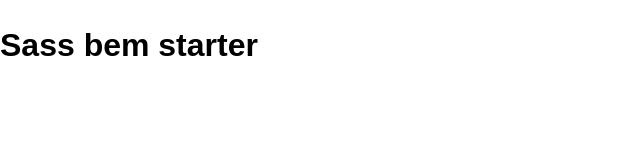
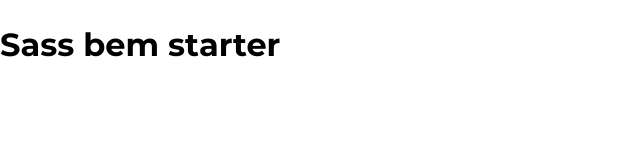
Before and after one commit to ulugbek15/movies, a plain HTML site: page index.html in a window 1280 px wide. Shown: the whole page, without its empty margins (0-640 px from the left). Drawn offline with nearby package versions, Linux system fonts and the light colour scheme; files that its build step writes are made by us from their sources.

Commit message:
Add fonts

```diff
--- a/scss/_fonts.scss
+++ b/scss/_fonts.scss
@@ -0,0 +1,26 @@
+/* montserrat-regular - latin */
+@font-face {
+   font-family: "Montserrat";
+   font-style: normal;
+   font-weight: 400;
+   src: url("../fonts/montserrat-v15-latin-regular.woff2") format("woff2"),
+      url("../fonts/montserrat-v15-latin-regular.woff") format("woff");
+}
+
+/* montserrat-500 - latin */
+@font-face {
+   font-family: "Montserrat";
+   font-style: normal;
+   font-weight: 500;
+   src: url("../fonts/montserrat-v15-latin-500.woff2") format("woff2"),
+      url("../fonts/montserrat-v15-latin-500.woff") format("woff");
+}
+
+/* montserrat-700 - latin */
+@font-face {
+   font-family: "Montserrat";
+   font-style: normal;
+   font-weight: 700;
+   src: url("../fonts/montserrat-v15-latin-700.woff2") format("woff2"),
+      url("../fonts/montserrat-v15-latin-700.woff") format("woff");
+}
--- a/scss/_general.scss
+++ b/scss/_general.scss
@@ -14,7 +14,7 @@
   height: 100%;
   padding: 0;
   margin: 0;
-  font-family: "Arial", sans-serif;
+  font-family: "Montserrat", "Arial", sans-serif;
   font-size: 16px;
   line-height: 1.5;
 }
```
Also changed, not shown: fonts/fonts.txt (deleted), fonts/montserrat-v15-latin-500.woff (added), fonts/montserrat-v15-latin-500.woff2 (added), fonts/montserrat-v15-latin-700.woff (added), fonts/montserrat-v15-latin-700.woff2 (added), fonts/montserrat-v15-latin-regular.woff (added), fonts/montserrat-v15-latin-regular.woff2 (added).
